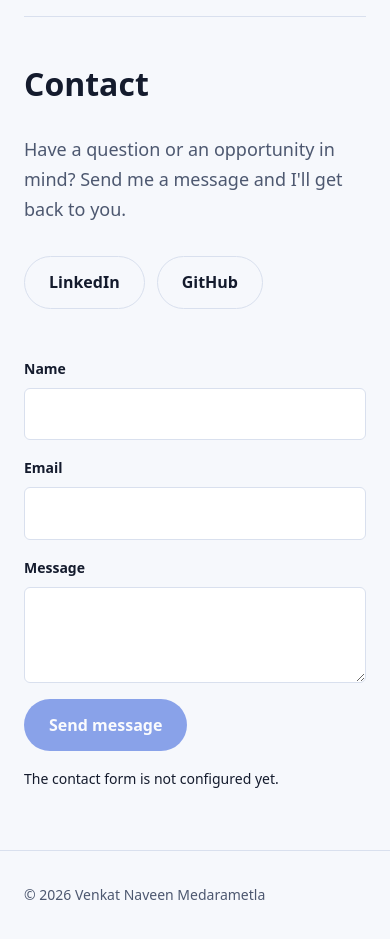
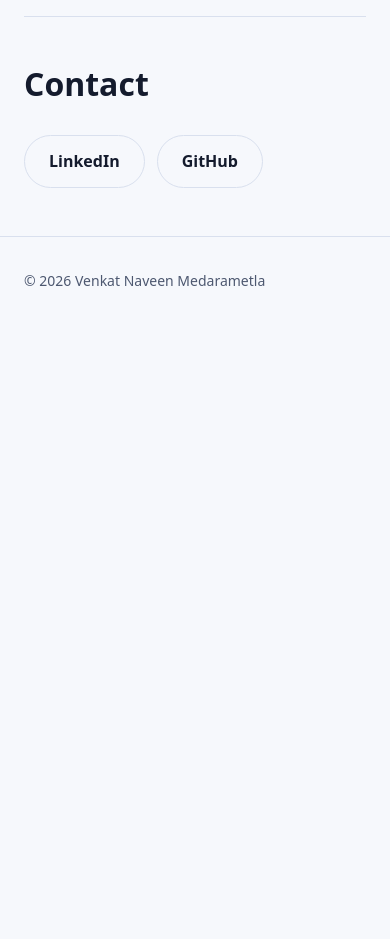
Before and after one commit to VenkatNaveenMedarametla/VenkatNaveenMedarametla.github.io, a plain HTML site: page index.html in a window 390 px wide. Shown: the part 9100-10039 px from the top of the page. After the commit the page ends 9436 px from the top, so only its background shows below. Drawn offline with Linux system fonts and the light colour scheme.

Commit message:
Reduce contact section to LinkedIn and GitHub links and remove the message form
Co-authored-by: Cursor <cursoragent@cursor.com>

```diff
--- a/css/components.css
+++ b/css/components.css
@@ -477,64 +477,11 @@
   margin-bottom: 0;
 }
 
-/* Contact form */
-
-.contact-form {
-  display: grid;
-  gap: var(--space-4);
-  max-width: 40rem;
-  margin-top: var(--space-5);
-}
-
-.form-field {
-  display: grid;
-  gap: var(--space-2);
-}
-
-.form-field__label {
-  font-weight: 600;
-  font-size: var(--font-size-sm);
-}
-
-.form-field__control {
-  width: 100%;
-  padding: var(--space-3) var(--space-4);
-  border: 1px solid var(--color-border);
-  border-radius: var(--radius-sm);
-  background: var(--color-surface);
-  color: var(--color-text);
-  font: inherit;
-}
-
-.form-field__control:focus-visible {
-  border-color: var(--color-focus);
-}
-
-textarea.form-field__control {
-  min-height: calc(var(--space-7) * 2);
-  resize: vertical;
-}
-
-.contact-form .btn {
-  justify-self: start;
-}
-
-.form-status {
-  font-size: var(--font-size-sm);
-  color: var(--color-text-muted);
-}
-
-.form-status[data-state="success"] {
-  color: var(--color-accent);
-}
-
-.form-status[data-state="error"] {
-  color: var(--color-text);
-}
+/* Contact */
 
 .contact-links {
   display: flex;
   flex-wrap: wrap;
   gap: var(--space-3);
-  margin-top: var(--space-6);
+  margin: 0;
 }
--- a/css/layout.css
+++ b/css/layout.css
@@ -62,8 +62,7 @@
   border: 1px solid var(--color-border);
 }
 
-.about-layout,
-.contact-layout {
+.about-layout {
   display: grid;
   grid-template-columns: minmax(0, 1.4fr) minmax(0, 1fr);
   gap: var(--space-5);
@@ -139,8 +138,7 @@
     max-width: var(--photo-max-width-mobile);
   }
 
-  .about-layout,
-  .contact-layout {
+  .about-layout {
     grid-template-columns: 1fr;
   }
 
--- a/data/profile.js
+++ b/data/profile.js
@@ -1,5 +1,3 @@
-import { PLACEHOLDER_ACCESS_KEY } from "../js/constants.js";
-
 const ORGANIZATIONS = Object.freeze({
   berkadia: {
     name: "Berkadia",
@@ -36,12 +34,6 @@ export const profile = {
     linkedin: "https://www.linkedin.com/in/venkat-medarametla/",
     github: "https://github.com/VenkatNaveenMedarametla",
     resume: "assets/Venkat-Naveen-Resume.pdf",
-  },
-
-  contactForm: {
-    web3formsAccessKey: PLACEHOLDER_ACCESS_KEY,
-    intro:
-      "Have a question or an opportunity in mind? Send me a message and I'll get back to you.",
   },
 
   about: {
--- a/js/constants.js
+++ b/js/constants.js
@@ -9,20 +9,3 @@ export const LIGHT_SCHEME_QUERY = "(prefers-color-scheme: light)";
 export const REDUCED_MOTION_QUERY = "(prefers-reduced-motion: reduce)";
 
 export const NAV_OPEN_CLASS = "is-nav-open";
-
-export const WEB3FORMS_ENDPOINT = "https://api.web3forms.com/submit";
-export const PLACEHOLDER_ACCESS_KEY = "YOUR_WEB3FORMS_ACCESS_KEY";
-
-export const FORM_STATUS = Object.freeze({
-  SENDING: "sending",
-  SUCCESS: "success",
-  ERROR: "error",
-});
-
-export const FORM_MESSAGES = Object.freeze({
-  sending: "Sending your message...",
-  success: "Thanks! Your message has been sent.",
-  error: "Something went wrong. Please try again or reach out on LinkedIn.",
-  notConfigured: "The contact form is not configured yet.",
-  subjectPrefix: "Portfolio message from ",
-});
--- a/js/features/contactForm.js
+++ /dev/null
@@ -1,67 +0,0 @@
-import {
-  FORM_MESSAGES,
-  FORM_STATUS,
-  PLACEHOLDER_ACCESS_KEY,
-  WEB3FORMS_ENDPOINT,
-} from "../constants.js";
-
-const SUBMIT_BUTTON_SELECTOR = 'button[type="submit"]';
-
-function showStatus(statusElement, state, message) {
-  statusElement.dataset.state = state;
-  statusElement.textContent = message;
-}
-
-function buildPayload(form, accessKey) {
-  const formData = new FormData(form);
-  const name = String(formData.get("name")).trim();
-  return {
-    access_key: accessKey,
-    name,
-    email: formData.get("email"),
-    message: formData.get("message"),
-    subject: `${FORM_MESSAGES.subjectPrefix}${name}`,
-  };
-}
-
-async function sendToWeb3Forms(payload) {
-  const response = await fetch(WEB3FORMS_ENDPOINT, {
-    method: "POST",
-    headers: { "Content-Type": "application/json", Accept: "application/json" },
-    body: JSON.stringify(payload),
-  });
-  const result = await response.json();
-  if (!response.ok || !result.success) {
-    throw new Error(result.message || "Submission failed");
-  }
-  return result;
-}
-
-export function initContactForm({ form, statusElement, accessKey }) {
-  const submitButton = form.querySelector(SUBMIT_BUTTON_SELECTOR);
-  const isConfigured = Boolean(accessKey) && accessKey !== PLACEHOLDER_ACCESS_KEY;
-
-  if (!isConfigured) {
-    submitButton.disabled = true;
-    showStatus(statusElement, FORM_STATUS.ERROR, FORM_MESSAGES.notConfigured);
-    return;
-  }
-
-  form.addEventListener("submit", async (event) => {
-    event.preventDefault();
-    if (!form.reportValidity()) return;
-
-    submitButton.disabled = true;
-    showStatus(statusElement, FORM_STATUS.SENDING, FORM_MESSAGES.sending);
-
-    try {
-      await sendToWeb3Forms(buildPayload(form, accessKey));
-      form.reset();
-      showStatus(statusElement, FORM_STATUS.SUCCESS, FORM_MESSAGES.success);
-    } catch {
-      showStatus(statusElement, FORM_STATUS.ERROR, FORM_MESSAGES.error);
-    } finally {
-      submitButton.disabled = false;
-    }
-  });
-}
--- a/js/main.js
+++ b/js/main.js
@@ -11,7 +11,6 @@ import { renderNavItems } from "./render/header.js";
 import { renderLeadership } from "./render/leadership.js";
 import { renderSkills } from "./render/skills.js";
 import { renderTraining } from "./render/training.js";
-import { initContactForm } from "./features/contactForm.js";
 import { initMobileNav } from "./features/mobileNav.js";
 import { initSmoothScroll } from "./features/smoothScroll.js";
 import { initThemeToggle } from "./features/themeToggle.js";
@@ -41,11 +40,6 @@ function initInteractions() {
     header: document.querySelector(".site-header"),
   });
   initSmoothScroll();
-  initContactForm({
-    form: document.getElementById("contact-form"),
-    statusElement: document.getElementById("contact-status"),
-    accessKey: profile.contactForm.web3formsAccessKey,
-  });
 }
 
 renderPage();
--- a/js/render/contact.js
+++ b/js/render/contact.js
@@ -1,62 +1,10 @@
 import { createElement, createExternalLink, createSection } from "./dom.js";
 
-function renderFormField({ id, label, control = "input", attributes }) {
-  return createElement("div", { className: "form-field" }, [
-    createElement("label", {
-      className: "form-field__label",
-      text: label,
-      attributes: { for: id },
-    }),
-    createElement(control, {
-      id,
-      className: "form-field__control",
-      attributes: { ...attributes, required: "" },
-    }),
-  ]);
-}
-
-function renderContactForm() {
-  return createElement("form", { id: "contact-form", className: "contact-form" }, [
-    renderFormField({
-      id: "contact-name",
-      label: "Name",
-      attributes: { name: "name", type: "text", autocomplete: "name" },
-    }),
-    renderFormField({
-      id: "contact-email",
-      label: "Email",
-      attributes: { name: "email", type: "email", autocomplete: "email" },
-    }),
-    renderFormField({
-      id: "contact-message",
-      label: "Message",
-      control: "textarea",
-      attributes: { name: "message" },
-    }),
-    createElement("button", {
-      className: "btn btn--primary",
-      text: "Send message",
-      attributes: { type: "submit" },
-    }),
-    createElement("p", {
-      id: "contact-status",
-      className: "form-status",
-      attributes: { role: "status", "aria-live": "polite" },
-    }),
-  ]);
-}
-
-export function renderContact({ contactForm, links }) {
+export function renderContact({ links }) {
   return createSection({ id: "contact", title: "Contact" }, [
-    createElement("div", { className: "contact-layout" }, [
-      createElement("div", {}, [
-        createElement("p", { className: "lead", text: contactForm.intro }),
-        createElement("ul", { className: "contact-links" }, [
-          createElement("li", {}, [createExternalLink("LinkedIn", links.linkedin, "btn btn--ghost")]),
-          createElement("li", {}, [createExternalLink("GitHub", links.github, "btn btn--ghost")]),
-        ]),
-      ]),
-      renderContactForm(),
+    createElement("ul", { className: "contact-links" }, [
+      createElement("li", {}, [createExternalLink("LinkedIn", links.linkedin, "btn btn--ghost")]),
+      createElement("li", {}, [createExternalLink("GitHub", links.github, "btn btn--ghost")]),
     ]),
   ]);
 }
```
